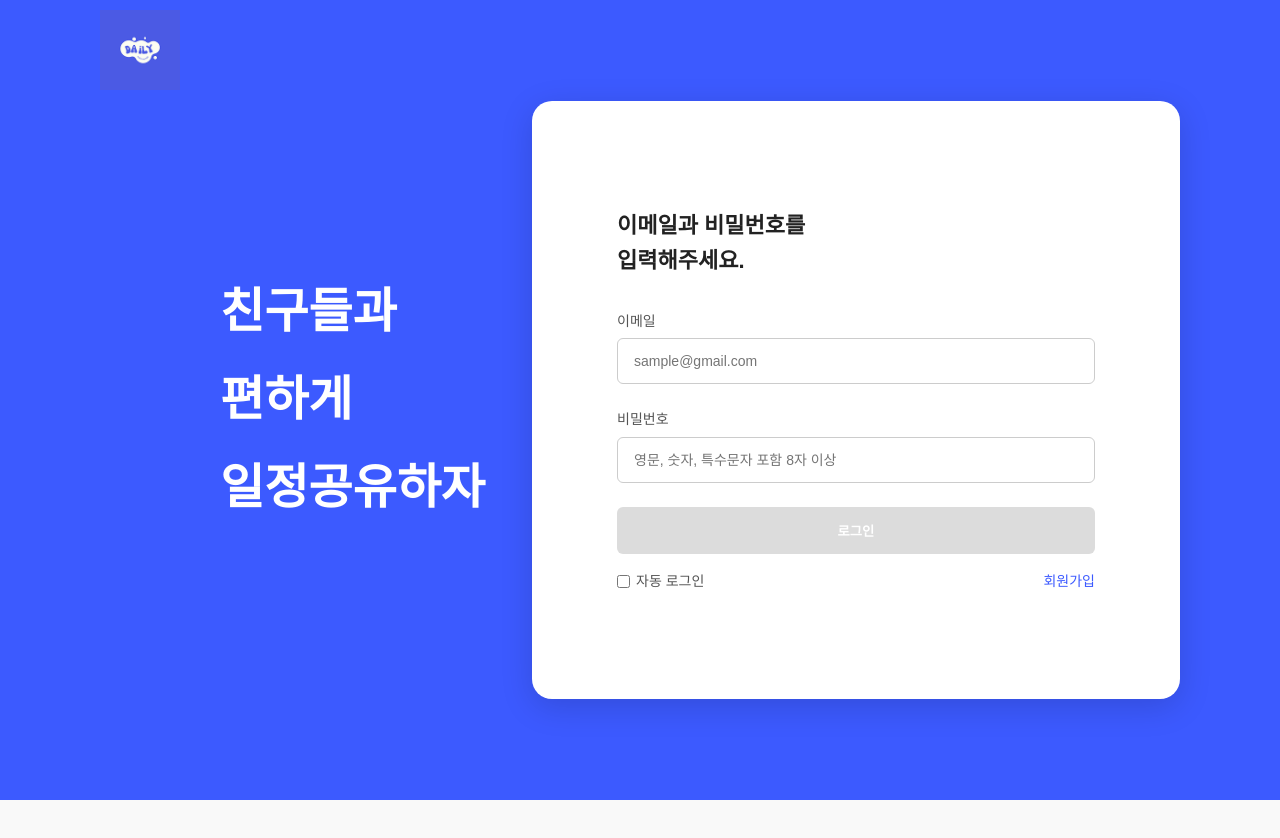
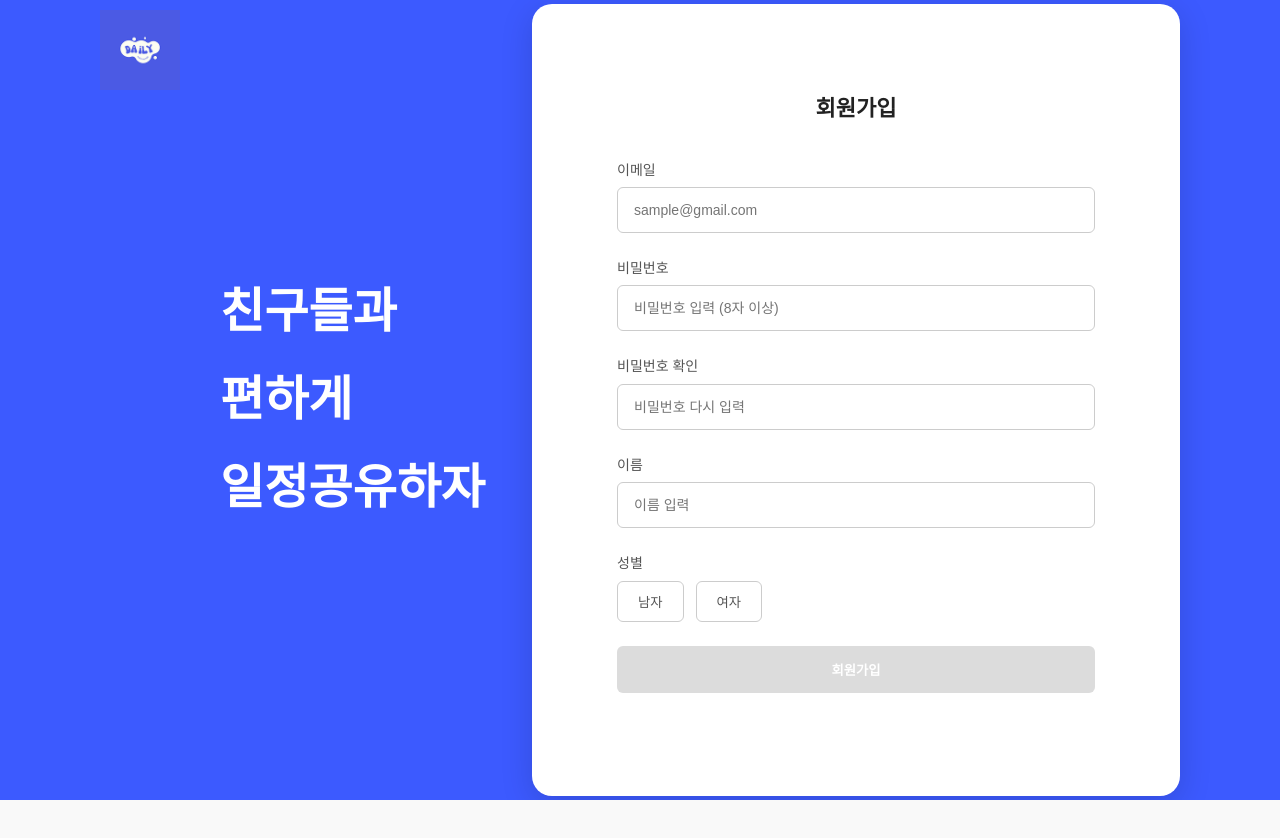
Before and after one commit to Doongiho/Calendar, a React (Create React App) app in the folder front/: page /signup in a window 1280 px wide. Shown: the top 838 px of the page. After the commit the page ends 800 px from the top, so only its background shows below. Built offline with nearby package versions, Linux system fonts and the light colour scheme; a small style sheet from the web is missing.

Commit message:
회원가입 페이지 예외처리

```diff
--- a/front/package.json
+++ b/front/package.json
@@ -9,8 +9,10 @@
     "@testing-library/user-event": "^13.5.0",
     "@toast-ui/calendar": "^2.1.3",
     "@toast-ui/react-calendar": "^2.1.3",
+    "axios": "^1.8.4",
     "react": "^19.0.0",
     "react-dom": "^19.0.0",
+    "react-router-dom": "^7.4.1",
     "react-scripts": "5.0.1",
     "web-vitals": "^2.1.4"
   },
--- a/front/src/App.js
+++ b/front/src/App.js
@@ -1,12 +1,16 @@
-// src/App.js
 import React from 'react';
+import { BrowserRouter, Routes, Route } from 'react-router-dom';
 import LoginPage from './pages/LoginPage';
+import SignUpPage from './pages/SignUpPage';
 
 function App() {
   return (
-    <div>
-      <LoginPage />
-    </div>
+    <BrowserRouter>
+      <Routes>
+        <Route path="/" element={<LoginPage />} />
+        <Route path="/signup" element={<SignUpPage />} />
+      </Routes>
+    </BrowserRouter>
   );
 }
 
--- a/front/src/pages/LoginPage.css
+++ b/front/src/pages/LoginPage.css
@@ -6,6 +6,14 @@
   display: flex;
   justify-content: center;
   align-items: center;
+}
+
+html,
+body {
+  margin: 0;
+  padding: 0;
+  height: 100%;
+  overflow: hidden; /* ← 스크롤 막기 */
 }
 
 /* 전체 콘텐츠 정렬 */
@@ -60,6 +68,18 @@
 .login-box {
   width: 648px;
   height: 598px;
+  background-color: white;
+  border-radius: 20px;
+  box-shadow: 0 8px 32px rgba(0, 0, 0, 0.15);
+  display: flex; /* 중앙 정렬을 위한 설정 */
+  align-items: center;
+  justify-content: center;
+}
+
+/* 회원가입 박스 */
+.signup-box {
+  width: 648px;
+  height: 792px;
   background-color: white;
   border-radius: 20px;
   box-shadow: 0 8px 32px rgba(0, 0, 0, 0.15);
@@ -135,3 +155,34 @@
 .signup-link:hover {
   text-decoration: underline;
 }
+
+.signup-title {
+  font-size: 22px; /* 큼직하고 */
+  font-weight: 700; /* 굵고 */
+  color: #222;
+  line-height: 1.6;
+  margin-bottom: 32px;
+  text-align: center;
+}
+
+.gender-toggle {
+  display: flex;
+  gap: 12px;
+  margin-bottom: 24px;
+}
+
+.gender-toggle button {
+  padding: 10px 20px;
+  border: 1px solid #ccc;
+  background-color: white;
+  border-radius: 6px;
+  cursor: pointer;
+  font-weight: 500;
+  color: #555;
+}
+
+.gender-toggle button.active {
+  background-color: #3c5aff;
+  color: white;
+  border-color: #3c5aff;
+}
--- a/front/src/pages/LoginPage.js
+++ b/front/src/pages/LoginPage.js
@@ -1,5 +1,6 @@
 import React from 'react';
 import './LoginPage.css';
+import { Link } from 'react-router-dom';
 
 export default function LoginPage() {
   return (
@@ -54,9 +55,9 @@ export default function LoginPage() {
                   <input type="checkbox" />
                   <span>자동 로그인</span>
                 </label>
-                <a href="#" className="signup-link">
+                <Link to="/signup" className="signup-link">
                   회원가입
-                </a>
+                </Link>
               </div>
             </div>
           </div>
--- /dev/null
+++ b/front/src/pages/SignUpPage.js
@@ -0,0 +1,167 @@
+import React, { useState } from 'react';
+import './LoginPage.css';
+import { Link } from 'react-router-dom';
+import axios from 'axios';
+
+export default function SignUpPage() {
+  const [email, setEmail] = useState('');
+  const [password, setPassword] = useState('');
+  const [confirmPassword, setConfirmPassword] = useState('');
+  const [name, setName] = useState('');
+  const [gender, setGender] = useState(null); // null: 선택 안 함
+
+  const handleGenderToggle = (value) => {
+    setGender(value);
+  };
+
+  const validateEmail = (email) => {
+    return email.includes('@') && email.includes('.');
+  };
+
+  const handleSubmit = async (e) => {
+    e.preventDefault();
+
+    // ✅ 예외처리
+    if (!validateEmail(email)) {
+      alert('이메일 형식에 맞춰주세요.');
+      return;
+    }
+
+    if (!password) {
+      alert('비밀번호를 입력해주세요.');
+      return;
+    }
+
+    if (password !== confirmPassword) {
+      alert('비밀번호가 일치하지 않습니다.');
+      return;
+    }
+
+    if (!name.trim()) {
+      alert('이름을 입력해주세요.');
+      return;
+    }
+
+    if (gender === null) {
+      alert('성별을 선택해주세요.');
+      return;
+    }
+
+    // ✅ 모든 조건 만족 시, 전송
+    const signUpData = {
+      email,
+      password,
+      confirmPassword,
+      name,
+      gender,
+    };
+
+    try {
+      const response = await axios.post(
+        'http://localhost:4000/signup',
+        signUpData
+      );
+      console.log('회원가입 성공:', response.data);
+      alert('회원가입이 완료되었습니다!');
+    } catch (error) {
+      console.error('회원가입 실패:', error);
+      alert('회원가입 중 오류가 발생했습니다.');
+    }
+  };
+
+  return (
+    <div className="login-container">
+      <div className="login-content">
+        {/* 왼쪽 영역 */}
+        <div className="login-left">
+          <img src="/img/ERY 1.png" alt="로고" className="login-logo" />
+          <div className="login-message">
+            <div>친구들과</div>
+            <div>편하게</div>
+            <div>일정공유하자</div>
+          </div>
+        </div>
+
+        {/* 오른쪽 회원가입 박스 */}
+        <div className="login-right">
+          <div className="signup-box">
+            <div className="login-inner">
+              <div className="signup-title">회원가입</div>
+              <form onSubmit={handleSubmit}>
+                <label className="login-label" htmlFor="email">
+                  이메일
+                </label>
+                <input
+                  id="email"
+                  type="email"
+                  value={email}
+                  onChange={(e) => setEmail(e.target.value)}
+                  className="login-input"
+                  placeholder="sample@gmail.com"
+                />
+
+                <label className="login-label" htmlFor="password">
+                  비밀번호
+                </label>
+                <input
+                  id="password"
+                  type="password"
+                  value={password}
+                  onChange={(e) => setPassword(e.target.value)}
+                  className="login-input"
+                  placeholder="비밀번호 입력 (8자 이상)"
+                />
+
+                <label className="login-label" htmlFor="confirmPassword">
+                  비밀번호 확인
+                </label>
+                <input
+                  id="confirmPassword"
+                  type="password"
+                  value={confirmPassword}
+                  onChange={(e) => setConfirmPassword(e.target.value)}
+                  className="login-input"
+                  placeholder="비밀번호 다시 입력"
+                />
+
+                <label className="login-label" htmlFor="name">
+                  이름
+                </label>
+                <input
+                  id="name"
+                  type="text"
+                  value={name}
+                  onChange={(e) => setName(e.target.value)}
+                  className="login-input"
+                  placeholder="이름 입력"
+                />
+
+                <label className="login-label">성별</label>
+                <div className="gender-toggle">
+                  <button
+                    type="button"
+                    className={gender === 0 ? 'active' : ''}
+                    onClick={() => handleGenderToggle(0)}
+                  >
+                    남자
+                  </button>
+                  <button
+                    type="button"
+                    className={gender === 1 ? 'active' : ''}
+                    onClick={() => handleGenderToggle(1)}
+                  >
+                    여자
+                  </button>
+                </div>
+
+                <button type="submit" className="login-button">
+                  회원가입
+                </button>
+              </form>
+            </div>
+          </div>
+        </div>
+      </div>
+    </div>
+  );
+}
```
Also changed, not shown: 2 other files (tests, documents, lock files or other folders).
